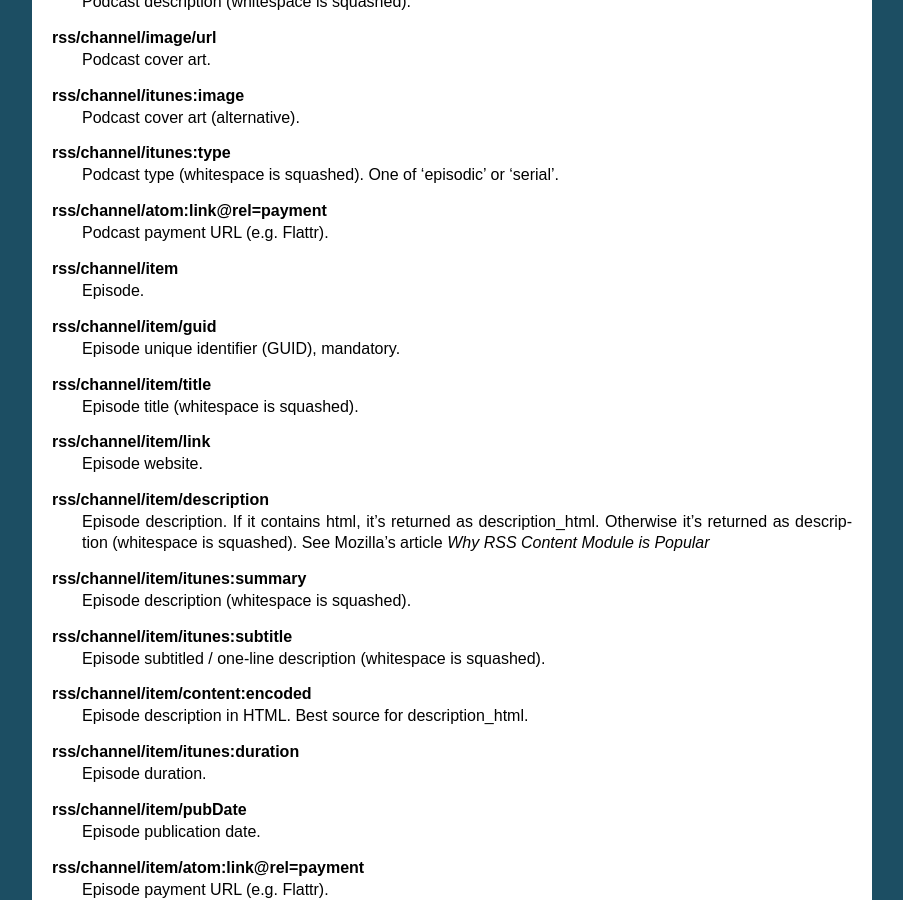
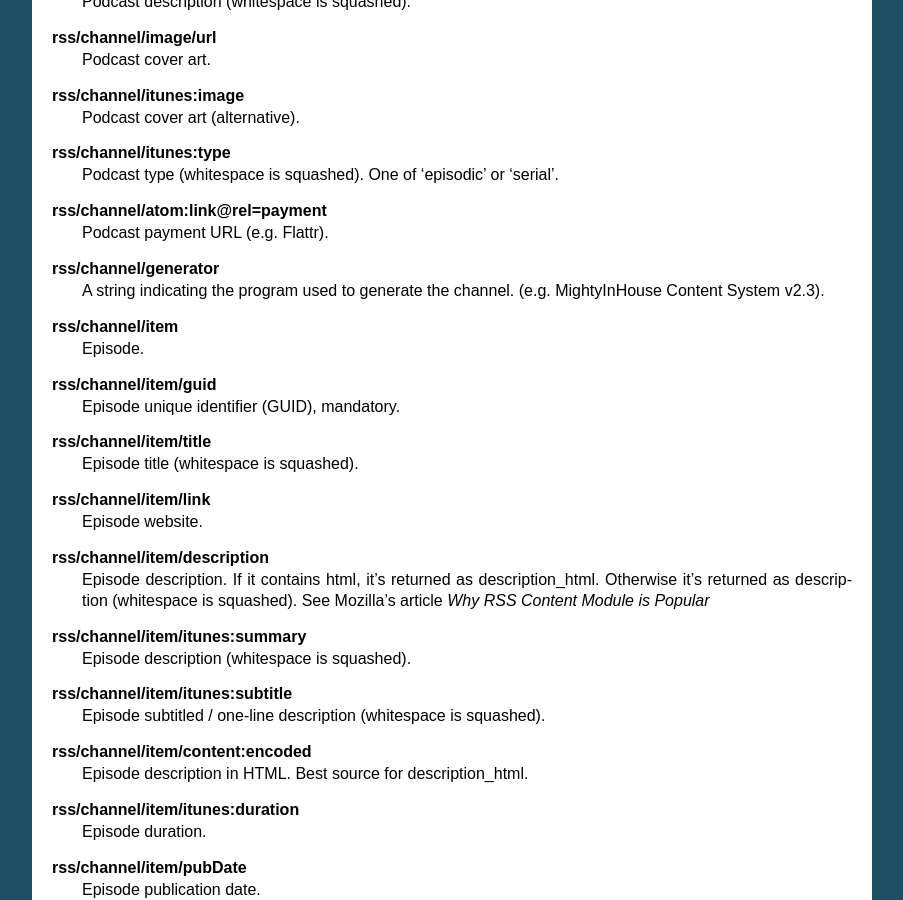
Before and after one commit to gpodder/podcastparser, a Sphinx documentation site: the page built from doc/index.rst, in a window 1280 px wide and 900 px high, scrolled down 1157 px. Shown: the whole window, without its empty margins (198-1101 px from the left). Built offline with Sphinx 7.4.7, drawn with Linux system fonts in a browser that asks for light colours; the version number could not be read and is left out.

Commit message:
Get `generator` tag from RSS v2

```diff
--- a/doc/index.rst
+++ b/doc/index.rst
@@ -91,6 +91,9 @@ RSS
 
 **rss/channel/atom:link@rel=payment**
     Podcast payment URL (e.g. Flattr).
+
+**rss/channel/generator**
+    A string indicating the program used to generate the channel. (e.g. MightyInHouse Content System v2.3).
 
 **rss/channel/item**
     Episode.
--- a/podcastparser.py
+++ b/podcastparser.py
@@ -635,6 +635,7 @@ MAPPING = {
     'rss/channel/itunes:image': PodcastAttrFromHref('cover_url'),
     'rss/channel/itunes:type': PodcastAttrType('type', squash_whitespace),
     'rss/channel/atom:link': PodcastAtomLink(),
+    'rss/channel/generator': PodcastAttr('generator', squash_whitespace),
 
     'rss/channel/item': EpisodeItem(),
     'rss/channel/item/guid': EpisodeGuid('guid'),
```
Also changed, not shown: 2 other files.
